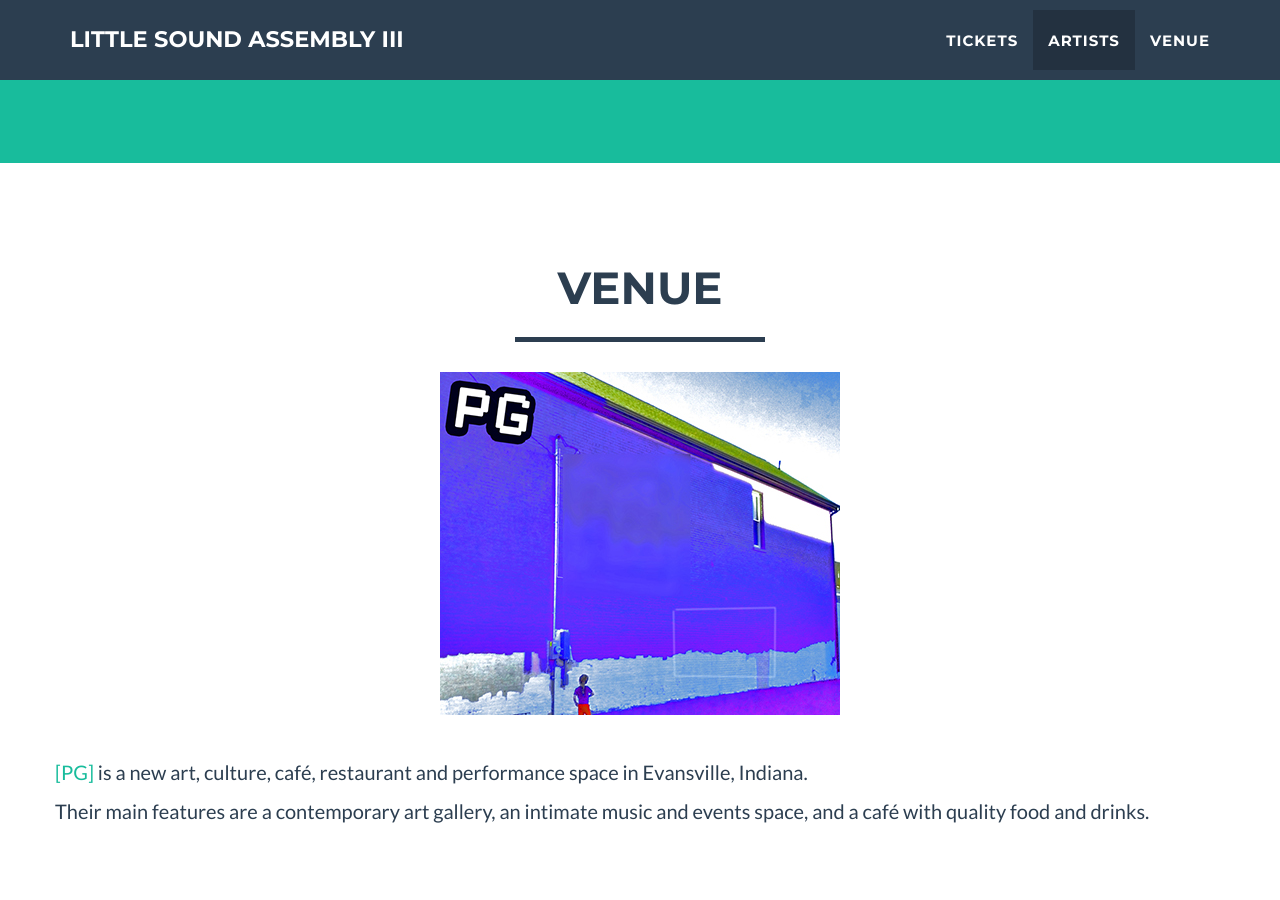
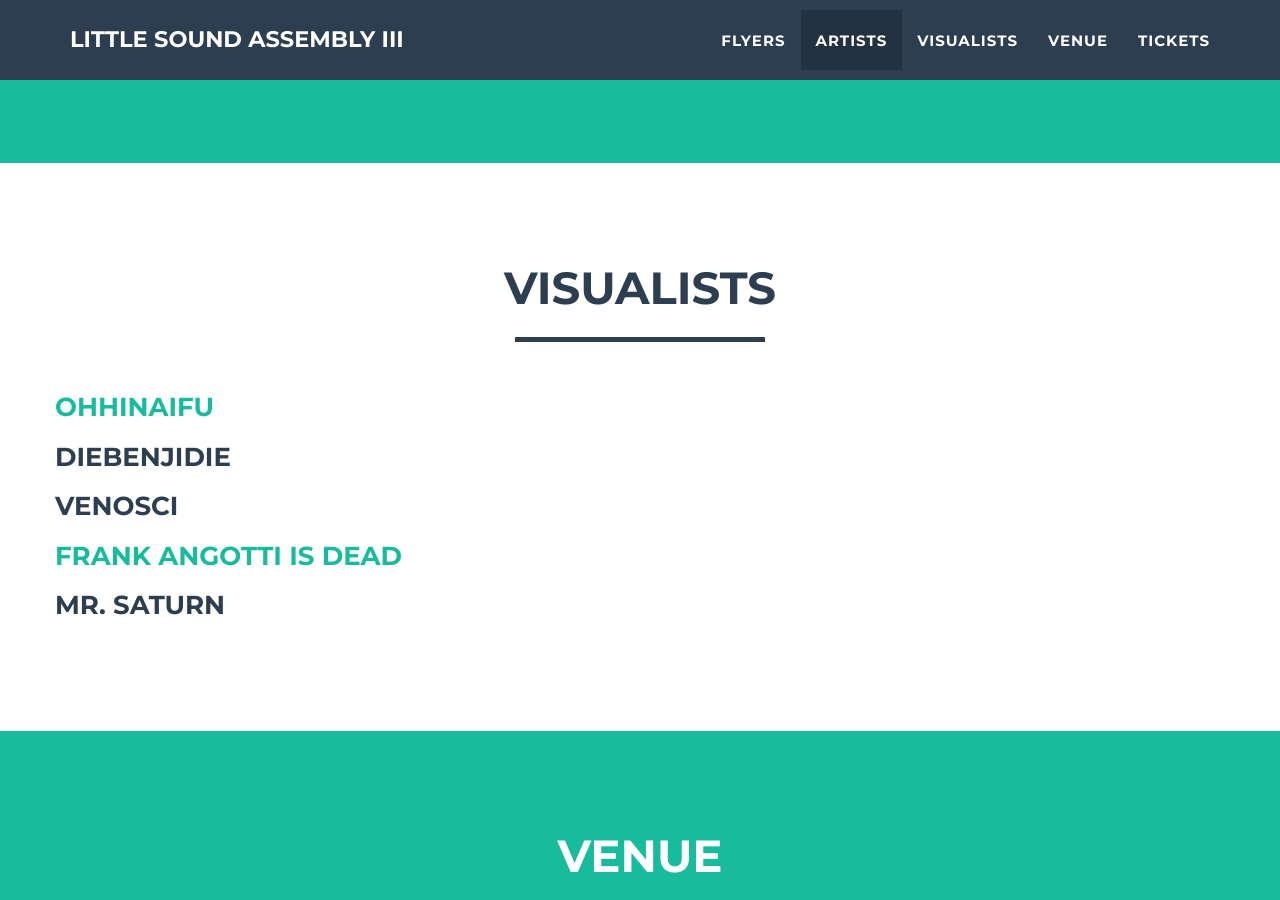
Before and after one commit to hypnogram/Little-Sound-Assembly.github.io, a Jekyll site: the page built from index.html, in a window 1280 px wide and 900 px high, scrolled down 7152 px. Built offline with Jekyll 4.4.1, drawn with Linux system fonts in a browser that asks for light colours.

Commit message:
added visualists section, scroll to flyers and vis, changed backgrounds for some

```diff
--- a/_includes/artists_grid.html
+++ b/_includes/artists_grid.html
@@ -93,6 +93,7 @@
                 <h3>chiptune, noise, cyberpunk</h3>
                 <p><a href="https://abandonedonfire.bandcamp.com/" target="_blank" rel="nofollow nofollow">abandonedonfire.bandcamp.com</a></p>
 
+
             </div>
         </div>
     </section>
--- a/_includes/nav.html
+++ b/_includes/nav.html
@@ -19,13 +19,19 @@
                         <a href="#page-top"></a>
                     </li>
                     <li class="page-scroll">
-                        <a href="#tickets">Tickets</a>
+                        <a href="#flyers">Flyers</a>
                     </li>
                     <li class="page-scroll">
                         <a href="#artists">Artists</a>
                     </li>
+                   <li class="page-scroll">
+                        <a href="#visualists">Visualists</a>
+                    </li>
                     <li class="page-scroll">
                         <a href="#venue">Venue</a>
+                    </li>
+                    <li class="page-scroll">
+                        <a href="#tickets">Tickets</a>
                     </li>
                 </ul>
             </div>
--- a/_includes/tickets.html
+++ b/_includes/tickets.html
@@ -1,14 +1,14 @@
  <!-- About Section -->
-    <section class="success" id="tickets">
+    <section id="tickets">
         <div class="container">
             <div class="row">
                 <div class="col-lg-12 text-center">
                     <h2>Tickets</h2>
-                    <hr class="star-light">
+                    <hr class="star-primary">
                 </div>
             </div>
                 <br>
-                <div style="width:100%; text-align:left; background-color:#fff;" ><iframe  src="//eventbrite.com/tickets-external?eid=25852357096&ref=etckt" frameborder="0" height="650" width="100%" vspace="0" hspace="0" marginheight="5" marginwidth="5" scrolling="auto" allowtransparency="true"></iframe></div>
+                <div style="width:100%; text-align:left; background-color:#fff;" ><iframe  src="//eventbrite.com/tickets-external?eid=25852357096&ref=etckt" frameborder="0" height="680" width="100%" vspace="0" hspace="0" marginheight="5" marginwidth="5" scrolling="auto" allowtransparency="true"></iframe></div>
             </div>
         </div>
     </section>
--- a/_includes/venue.html
+++ b/_includes/venue.html
@@ -1,10 +1,10 @@
  <!-- About Section -->
-    <section id="venue">
+    <section class="success" id="venue">
         <div class="container">
             <div class="row">
                 <div class="col-lg-12 text-center">
                     <h2>Venue</h2>
-                    <hr class="star-primary">
+                    <hr class="star-light">
                 </div>
             </div>
 
--- a/_includes/visualists_grid.html
+++ b/_includes/visualists_grid.html
@@ -1,21 +1,21 @@
 
     <!-- artists Grid Section -->
-    <section class="success" id="artists">
+    <section id="visualists">
         <div class="container">
             <div class="row">
                 <div class="col-lg-12 text-center">
                     <h2>Visualists</h2>
-                    <hr class="star-light">
+                    <hr class="star-primary">
                 </div>
             </div>
             <div class="row">
 
 
-<a href="https://www.facebook.com/ohhinaifu/">ohhinaifu</a>
-diebenjidie
-VenoSci
-<a href="https://www.facebook.com/frankangottiisdead/">frank angotti is dead</a>
-Mr. Saturn
+                <h3><a href="https://www.facebook.com/ohhinaifu">ohhinaifu</a></h3>
+                <h3>diebenjidie</h3>
+                <h3>VenoSci</h3>
+                <h3><a href="https://www.facebook.com/frankangottiisdead">frank angotti is dead</a></h3>
+                <h3>Mr. Saturn</h3>
 
             </div>
         </div>
--- a/_layouts/default.html
+++ b/_layouts/default.html
@@ -7,6 +7,7 @@
     {% include flyers.html %}
 
     {% include artists_grid.html %}
+    {% include visualists_grid.html %}
     {% include venue.html %}
     {% include tickets.html %}
 
```
